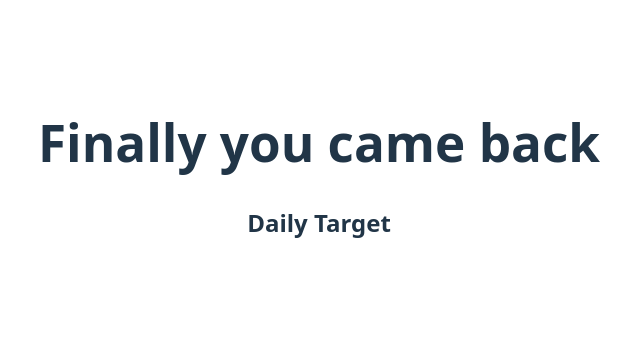
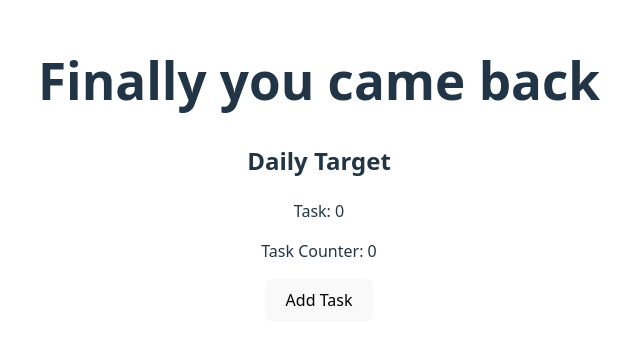
Before and after one commit to ashucj17/daily-task, a React (Vite) app: page / in a window 1280 px wide. Shown: the part 230-574 px from the top of the page, without its empty margins (321-961 px from the left). Built offline with nearby package versions, Linux system fonts and the light colour scheme.

Commit message:
useState destructuring

```diff
--- a/src/ccomponents/DailyTask.jsx
+++ b/src/ccomponents/DailyTask.jsx
@@ -1,6 +1,29 @@
+import { useState } from "react";
+
 const DailyTask = () =>{
+    const [initial, setInitial]= useState(0)
+/*  brief explanation
+const countArr = useState(0);
+const firstValue = countArr[0]
+const secondValue = countArr[1]
+//    console.log(firstValue)
+//    console.log(secondValue)
+//    console.log(countArr) */
+
+
+// destructured way
+let counter = 0
+const count = ()=>{
+    counter++;
+    setInitial( initial + 1)
+        console.log("Button clicked",counter)
+    }
     return <>
         <h2>Daily Target</h2>
+    <p>Task: {initial} </p>
+    <p>Task Counter: {initial} </p>
+
+    <button onClick={count}>Add Task</button>
     </>
 }
 
```
